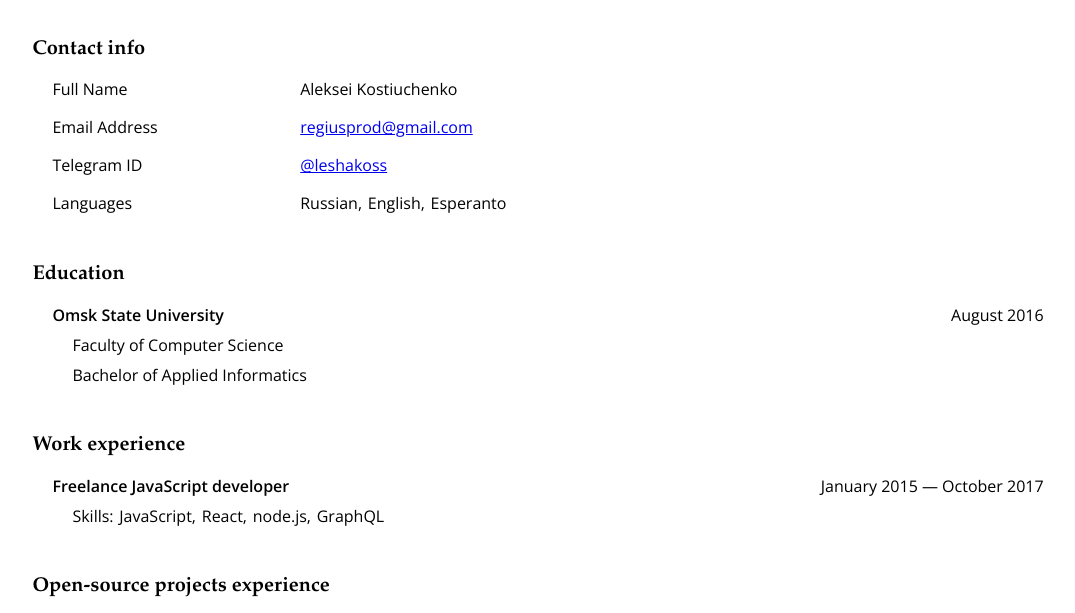
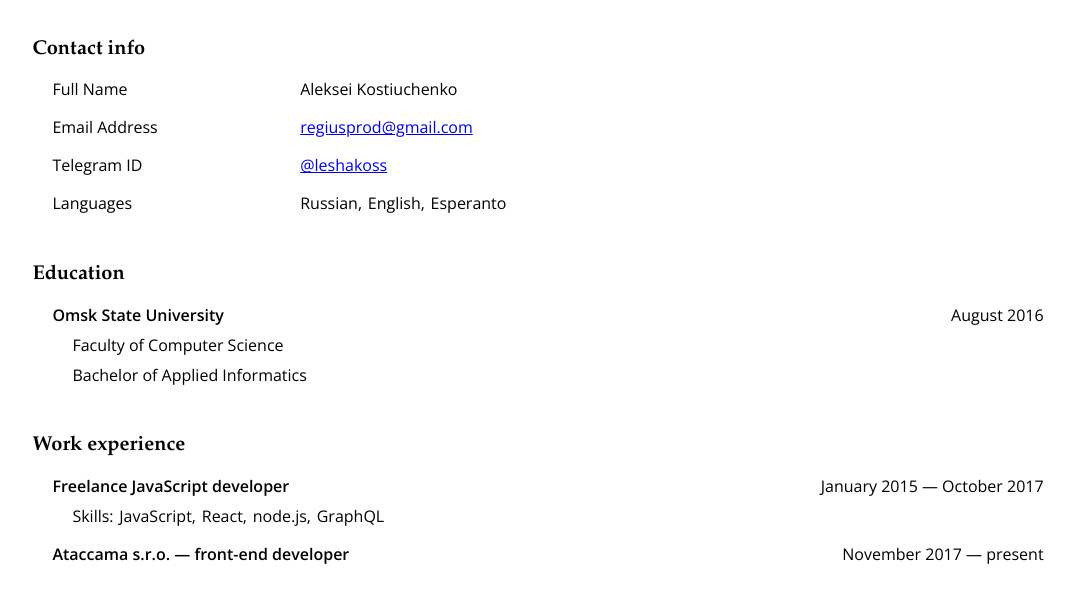
Before and after one commit to leshakoss/leshakoss.github.com, a plain HTML site: page cv.html in a window 1280 px wide. Shown: the part 133-746 px from the top of the page, without its empty margins (102-1177 px from the left). Drawn offline with nearby package versions, Linux system fonts and the light colour scheme.

Commit message:
Add Ataccama job

```diff
--- a/cv.html
+++ b/cv.html
@@ -203,6 +203,13 @@
               <li>GraphQL</li>
             </ul>
           </li>
+
+          <li>
+            <div class="job_list-title">
+              <h3>Ataccama s.r.o. — front-end developer</h3>
+              <p>November 2017 — present</p>
+            </div>
+          </li>
         </ul>
       </section>
 
```
